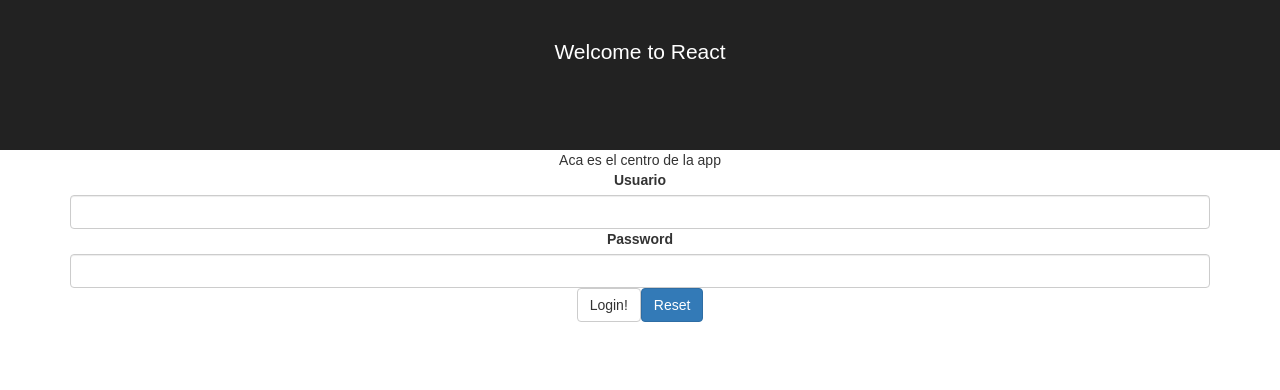
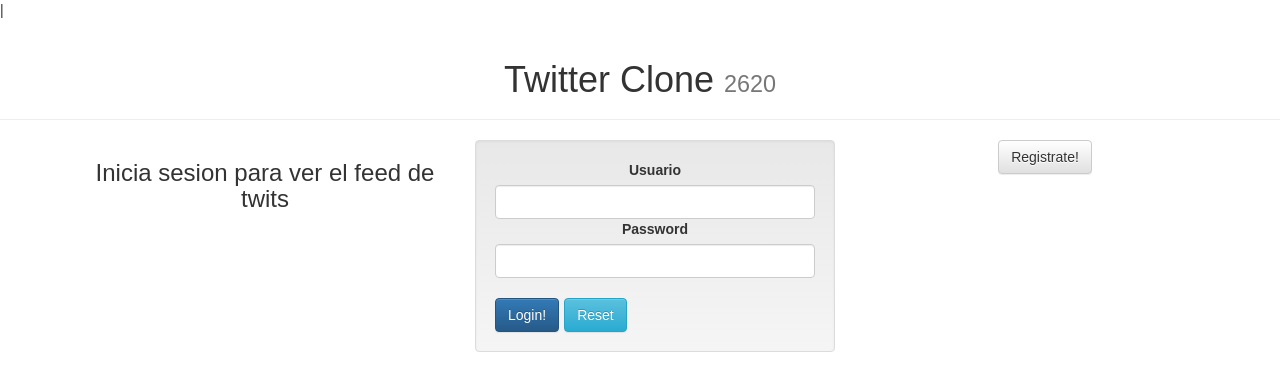
Before and after one commit to moonbe77/chReact, a React (Create React App) app in the folder twitter-clon/: page / in a window 1280 px wide. Shown: the top 390 px of the page. Built offline with nearby package versions, Linux system fonts and the light colour scheme.

Commit message:
crando twitt y fomr login

```diff
--- a/twitter-clon/public/index.html
+++ b/twitter-clon/public/index.html
@@ -12,6 +12,8 @@
     <link rel="shortcut icon" href="%PUBLIC_URL%/favicon.ico">
     <!-- Latest compiled and minified CSS -->
     <link rel="stylesheet" href="https://maxcdn.bootstrapcdn.com/bootstrap/latest/css/bootstrap.min.css">
+    <!-- Optional theme -->
+    <link rel="stylesheet" href="https://maxcdn.bootstrapcdn.com/bootstrap/latest/css/bootstrap-theme.min.css">|
     <!--
       Notice the use of %PUBLIC_URL% in the tags above.
       It will be replaced with the URL of the `public` folder during the build.
--- a/twitter-clon/src/App.js
+++ b/twitter-clon/src/App.js
@@ -2,21 +2,23 @@ import React from 'react';
 import './App.css';
 import { BrowserRouter as Router, Route, Link} from 'react-router-dom';
 import Login from './components/Login/Login';
+import Twitt from './components/Feed/Twitt';
+import { PageHeader } from 'react-bootstrap';
 
 class App extends React.Component {
   render() {
     return (
       <div className="App">
-        <header className="App-header">
-          <h1 className="App-title">Welcome to React</h1>
-        </header>
-        <div>
-            Aca es el centro de la app
-            <Router>
-                <div className="container">
-                    <Route path="/" exact={true} component={Login}/>
-                </div>
-            </Router>
+        <PageHeader className="header">
+          Twitter Clone <small>2620</small>
+        </PageHeader>
+        <div className="container">
+          <Router>
+            <div>
+              <Route path="/" exact={true} component={Login}/>
+              <Route path="/twitts" exact={true} component={Twitt}/>
+            </div>
+          </Router>
         </div>
       </div>
     );
--- /dev/null
+++ b/twitter-clon/src/components/Feed/Twitt.js
@@ -0,0 +1,23 @@
+import React from 'react';
+import { Panel } from 'react-bootstrap';
+
+class Twitt extends React.Component {
+    constructor(props) {
+        super(props);
+        this.state = {
+                name : 'Bernardo Munz',
+                twitt : 'lipsumlipsumlipsum lipsumlipsumlipsumlipsumlipsumlipsumlipsum lipsumlipsumlipsumlipsumlipsumlipsumlipsum lipsumlipsumlipsumlipsumlipsumlipsumlipsum lipsumlipsumlipsumlipsumlipsumlipsumlipsum lipsumlipsumlipsumlipsumlipsumlipsumlipsum lipsumlipsumlipsumlipsumlipsumlipsumlipsum lipsumlipsumlipsumlipsum '
+         }
+    }
+    render() {
+        return (
+          <div>
+              <Panel header={this.state.name}>
+                {this.state.twitt}
+              </Panel>
+          </div>
+         )
+    }
+}
+
+export default Twitt;
--- a/twitter-clon/src/components/Login/Login.js
+++ b/twitter-clon/src/components/Login/Login.js
@@ -1,5 +1,6 @@
 import React from 'react';
-import { FormGroup, FormControl, ControlLabel, Button } from 'react-bootstrap';
+import { FormGroup, FormControl, ControlLabel, Button, ButtonGroup, ButtonToolbar, Grid, Row, Col, Well } from 'react-bootstrap';
+
 
 class Login extends React.Component{
     constructor(){
@@ -14,14 +15,31 @@ class Login extends React.Component{
 
     render(){
         return(
+            <Grid>
+            <Row className="show-grid">
+                <Col xs={12} md={4}><h3>Inicia sesion para ver el feed de twits</h3></Col>
+                <Col xs={6} md={4}>
+                    <Well>
                         <form>
                             <ControlLabel>Usuario</ControlLabel>
                             <FormControl type="text" />
+
                             <ControlLabel>Password</ControlLabel>
                             <FormControl type="password"/>
-                <Button>Login!</Button>
-                <Button bsStyle ="primary">Reset</Button>
+
+                            <ControlLabel></ControlLabel>
+
+                            <ButtonToolbar className="center-align">
+                                <Button bsStyle ="primary">Login!</Button>
+                                <Button bsStyle="info" type="reset" >Reset</Button>
+                            </ButtonToolbar>
                         </form>
+                    </Well>
+                </Col>
+                <Col xs={6} md={4}><Button>Registrate!</Button></Col>
+            </Row>
+          </Grid>
+
         )
     }
 }
```
Lines whose indentation alone changed are shown as unchanged.
